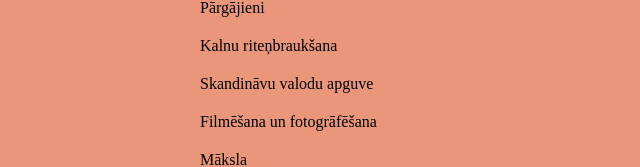
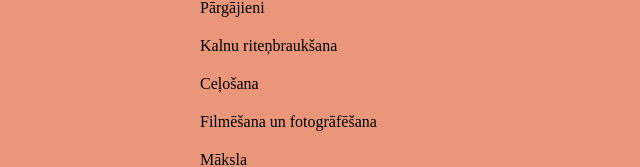
Before and after one commit to ashleece-muc/majaslapa_cv, a plain HTML site: page index.html in a window 1280 px wide. Shown: the part 3620-3787 px from the top of the page, without its empty margins (0-640 px from the left). Drawn offline with Linux system fonts and the light colour scheme.

Commit message:
izmaiņas

```diff
--- a/index.html
+++ b/index.html
@@ -83,7 +83,7 @@
             <div class="HOBIJI">
                 <ul>Pārgājieni</ul>
                 <ul>Kalnu riteņbraukšana</ul>
-                <ul>Skandināvu valodu apguve</ul>
+                <ul>Ceļošana</ul>
                 <ul>Filmēšana un fotogrāfēšana</ul>
                 <ul>Māksla</ul>
             </div>
```
